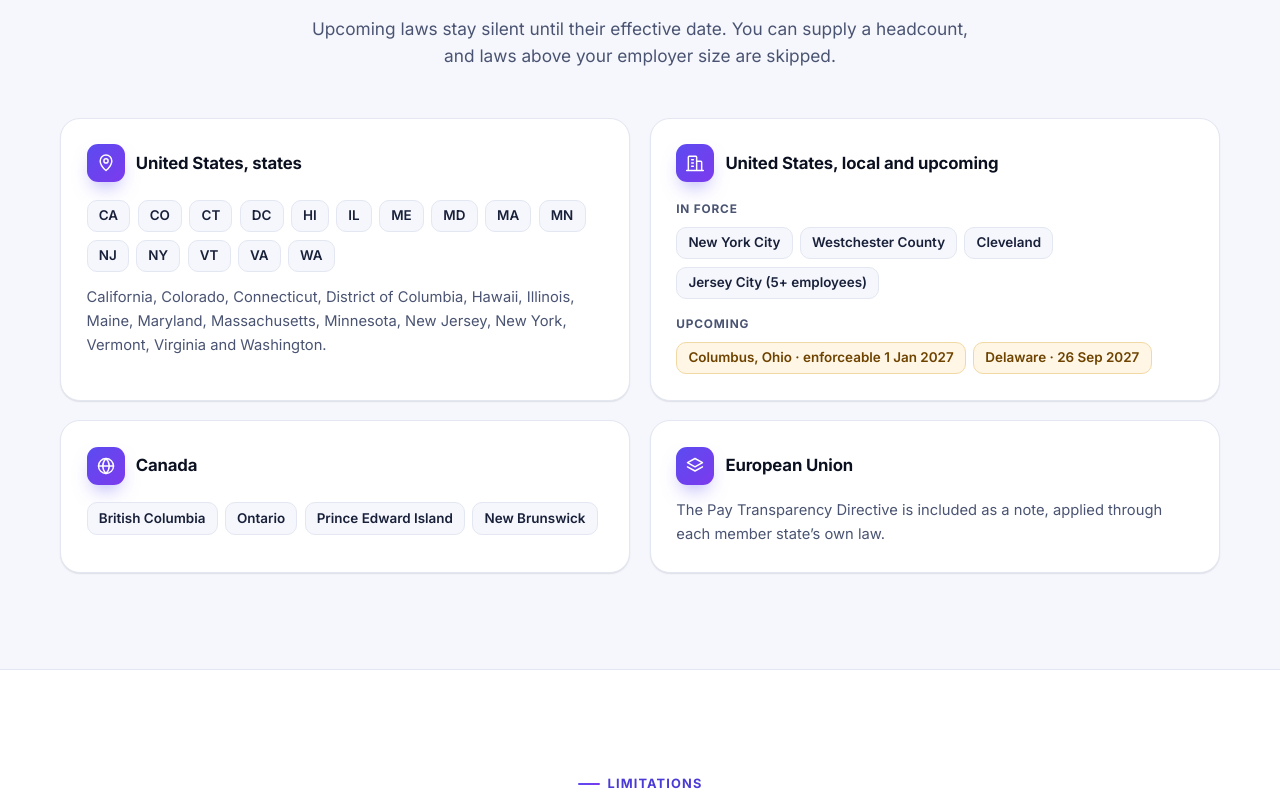
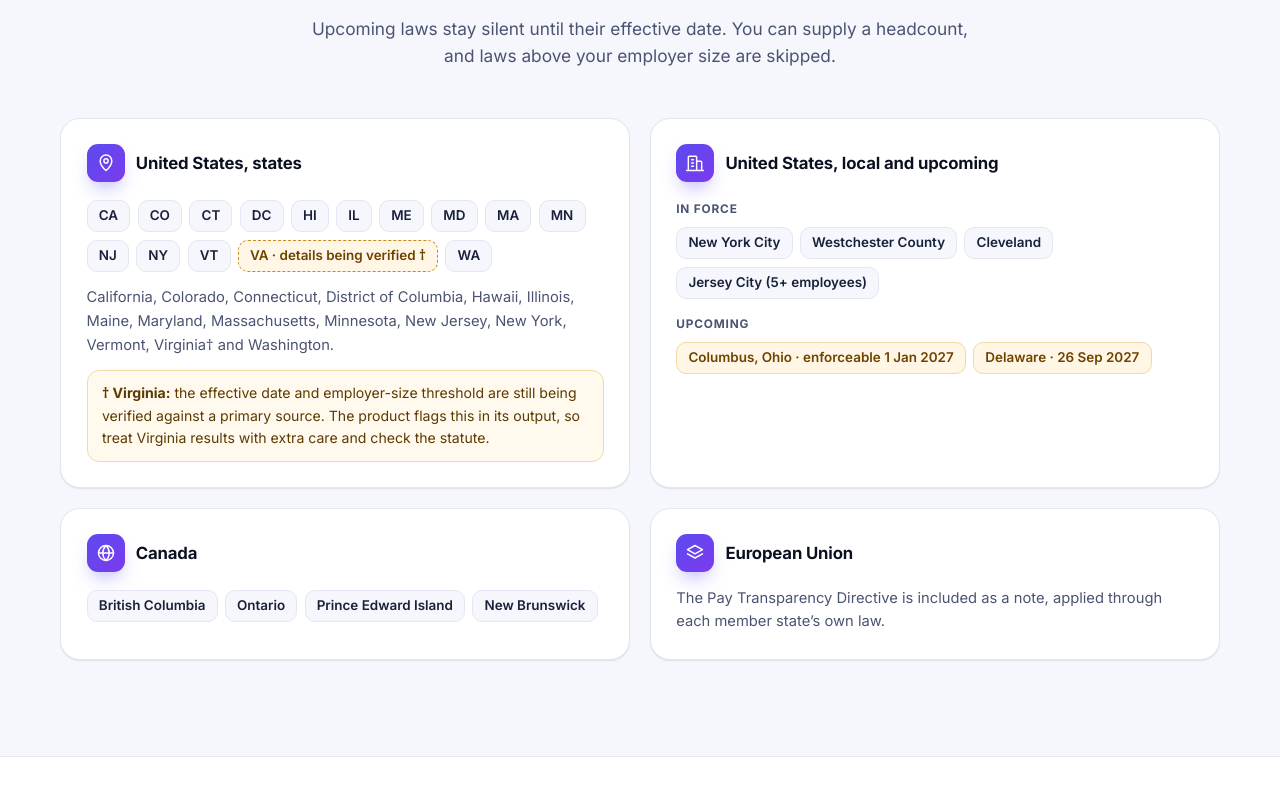
Before and after one commit to steadfeed-dev/pay-transparency, a plain HTML site: page index.html in a window 1280 px wide. Shown: the part 4642-5440 px from the top of the page. Drawn offline with Linux system fonts and the light colour scheme.

Commit message:
Mark Virginia as details being verified (effective date and threshold unconfirmed in rules)

```diff
--- a/assets/styles.css
+++ b/assets/styles.css
@@ -393,3 +393,6 @@ h1,h2,h3,p{margin:0}
   .sample-wrap:focus-visible{outline-offset:6px}
 }
 .sample-table td small{display:block;color:var(--muted);font-size:.85rem}
+
+.tag.verify{background:#fff6e5;border:1px dashed #c98a1b;color:#6e4300}
+.cov .foot-note{margin-top:.8rem;padding:.7rem .9rem;border-radius:12px;background:#fff9ee;border:1px solid #f2d9a4;color:#5c3a00;font-size:.88rem}
--- a/index.html
+++ b/index.html
@@ -172,7 +172,7 @@
 <h2>2026 posting rules, kept as a screen, not a verdict.</h2>
 <p class="intro">Upcoming laws stay silent until their effective date. You can supply a headcount, and laws above your employer size are skipped.</p></div>
 <div class="cov-grid">
-<article class="cov big"><h3><span class="ico"><svg class="icon" aria-hidden="true" focusable="false"><use href="#i-pin"/></svg></span>United States, states</h3><div class="tags"><span class="tag ">CA</span><span class="tag ">CO</span><span class="tag ">CT</span><span class="tag ">DC</span><span class="tag ">HI</span><span class="tag ">IL</span><span class="tag ">ME</span><span class="tag ">MD</span><span class="tag ">MA</span><span class="tag ">MN</span><span class="tag ">NJ</span><span class="tag ">NY</span><span class="tag ">VT</span><span class="tag ">VA</span><span class="tag ">WA</span></div><p>California, Colorado, Connecticut, District of Columbia, Hawaii, Illinois, Maine, Maryland, Massachusetts, Minnesota, New Jersey, New York, Vermont, Virginia and Washington.</p></article>
+<article class="cov big"><h3><span class="ico"><svg class="icon" aria-hidden="true" focusable="false"><use href="#i-pin"/></svg></span>United States, states</h3><div class="tags"><span class="tag ">CA</span><span class="tag ">CO</span><span class="tag ">CT</span><span class="tag ">DC</span><span class="tag ">HI</span><span class="tag ">IL</span><span class="tag ">ME</span><span class="tag ">MD</span><span class="tag ">MA</span><span class="tag ">MN</span><span class="tag ">NJ</span><span class="tag ">NY</span><span class="tag ">VT</span><span class="tag verify">VA · details being verified †</span><span class="tag">WA</span></div><p>California, Colorado, Connecticut, District of Columbia, Hawaii, Illinois, Maine, Maryland, Massachusetts, Minnesota, New Jersey, New York, Vermont, Virginia† and Washington.</p><p class="foot-note"><strong>† Virginia:</strong> the effective date and employer-size threshold are still being verified against a primary source. The product flags this in its output, so treat Virginia results with extra care and check the statute.</p></article>
 <article class="cov big"><h3><span class="ico"><svg class="icon" aria-hidden="true" focusable="false"><use href="#i-building"/></svg></span>United States, local and upcoming</h3><p class="sub" style="margin-top:1.1rem">In force</p><div class="tags"><span class="tag ">New York City</span><span class="tag ">Westchester County</span><span class="tag ">Cleveland</span><span class="tag ">Jersey City (5+ employees)</span></div><p class="sub">Upcoming</p><div class="tags"><span class="tag up">Columbus, Ohio · enforceable 1 Jan 2027</span><span class="tag up">Delaware · 26 Sep 2027</span></div></article>
 <article class="cov big"><h3><span class="ico"><svg class="icon" aria-hidden="true" focusable="false"><use href="#i-globe"/></svg></span>Canada</h3><div class="tags"><span class="tag ">British Columbia</span><span class="tag ">Ontario</span><span class="tag ">Prince Edward Island</span><span class="tag ">New Brunswick</span></div></article>
 <article class="cov big"><h3><span class="ico"><svg class="icon" aria-hidden="true" focusable="false"><use href="#i-layers"/></svg></span>European Union</h3><p>The Pay Transparency Directive is included as a note, applied through each member state’s own law.</p></article>
```
